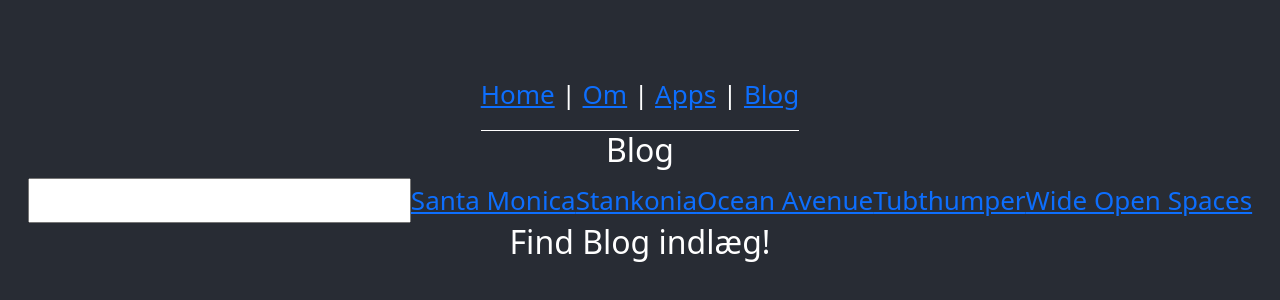
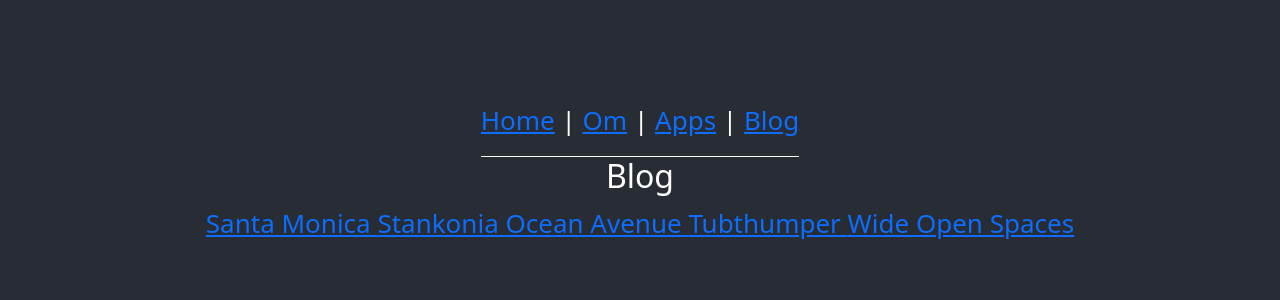
Before and after one commit to nkped/Broken-Portfolio, a React (Create React App) app: page /blog in a window 1280 px wide. Shown: the part 228-528 px from the top of the page. Built offline with nearby package versions, Linux system fonts and the light colour scheme.

Commit message:
Add index-route to App

```diff
--- a/src/index.js
+++ b/src/index.js
@@ -12,7 +12,7 @@
 import BlogPost from "./routes/blogPost";
 import Home from "./routes/home";
 import NoMatch from "./routes/no_match";
-import SearchBlog from "./routes/search_blog";
+
 //Testing
 import reportWebVitals from "./reportWebVitals";
 //Render med createRoot
@@ -28,7 +28,6 @@
           <Route path="apps" element={<Apps />} />
           <Route path="blog" element={<Blog />}>
             <Route path=":blogPostId" element={<BlogPost />} />
-            <Route index element={<SearchBlog />} />
           </Route>
           <Route path="*" element={<NoMatch />} />
         </Route>
--- a/src/routes/blog.jsx
+++ b/src/routes/blog.jsx
@@ -1,36 +1,17 @@
-import { useSearchParams, NavLink, Outlet } from "react-router-dom";
+import { NavLink, Outlet } from "react-router-dom";
 import { getBlogPosts } from "../data";
 
 export default function Blog() {
   let blogPosts = getBlogPosts();
-  let [searchParams, setSearchParams] = useSearchParams();
   return (
     <main>
       <h2>Blog</h2>
       <div>
-        <input
-          value={searchParams.get("filter") || ""}
-          onChange={(event) => {
-            let filter = event.target.value;
-            if (filter) {
-              setSearchParams({ filter });
-            } else {
-              setSearchParams({});
-            }
-          }}
-        />
-        {blogPosts
-          .filter((invoice) => {
-            let filter = searchParams.get("filter");
-            if (!filter) return true;
-            let name = invoice.name.toLowerCase();
-            return name.startsWith(filter.toLowerCase());
-          })
-          .map((blogPost) => (
-            <NavLink to={`/blog/${blogPost.number}`} key={blogPost.number}>
-              {blogPost.name}
-            </NavLink>
-          ))}
+        {blogPosts.map((blogPost) => (
+          <NavLink to={`/blog/${blogPost.number}`} key={blogPost.number}>
+            {`${blogPost.name} `}
+          </NavLink>
+        ))}
       </div>
       <Outlet />
     </main>
--- a/src/routes/home.jsx
+++ b/src/routes/home.jsx
@@ -2,7 +2,7 @@
   return (
     <main>
       <h2>Home</h2>
-      <h1>Voksen og ambitiøs programmør søger praktikplads!</h1>
+      <h1>Voksen og ambitiøs front-end udvikler søger praktikplads!</h1>
     </main>
   );
 }
--- a/src/routes/search_blog.jsx
+++ /dev/null
@@ -1,7 +0,0 @@
-export default function SearchBlog() {
-  return (
-    <main>
-      <h2>Find Blog indlæg!</h2>
-    </main>
-  );
-}
```
